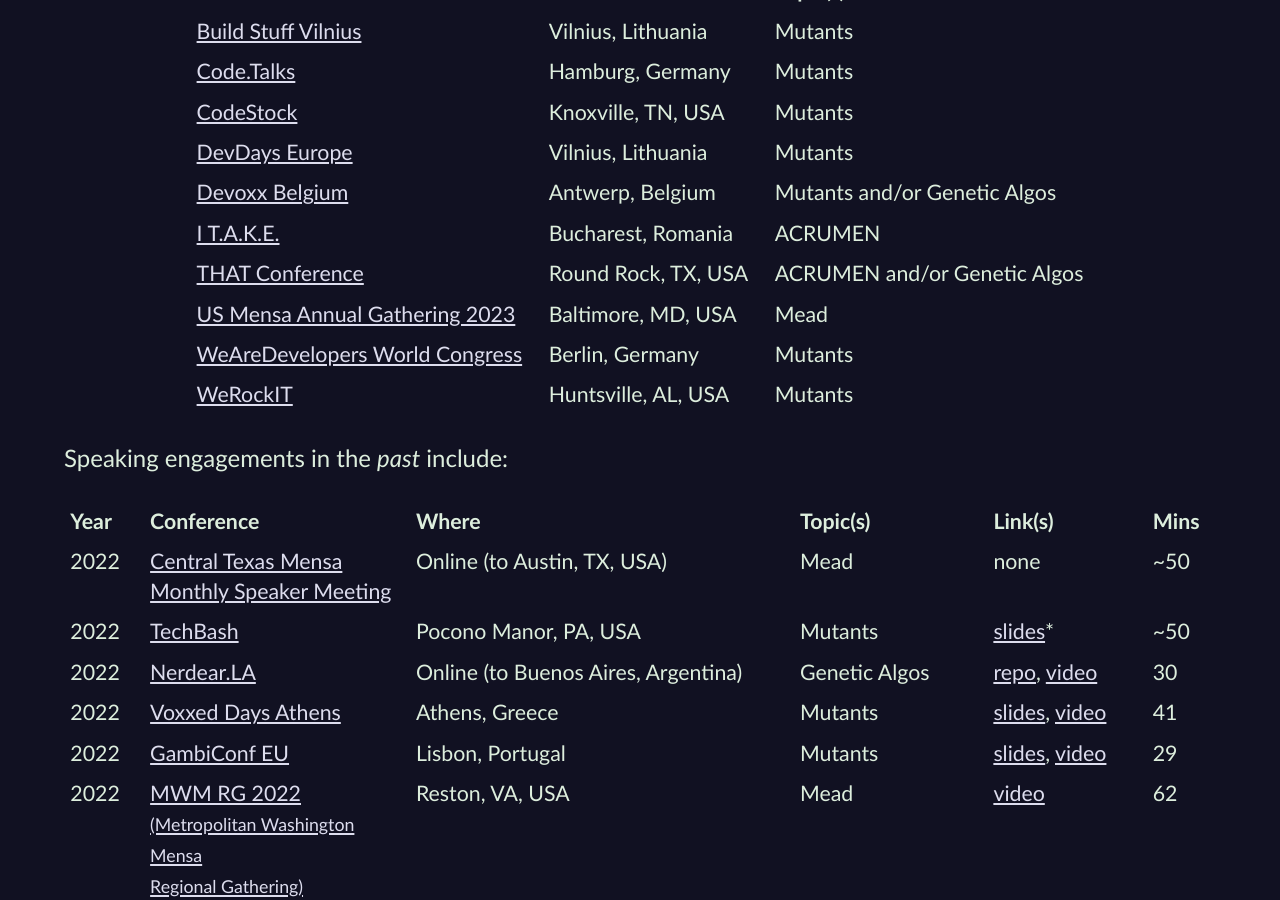
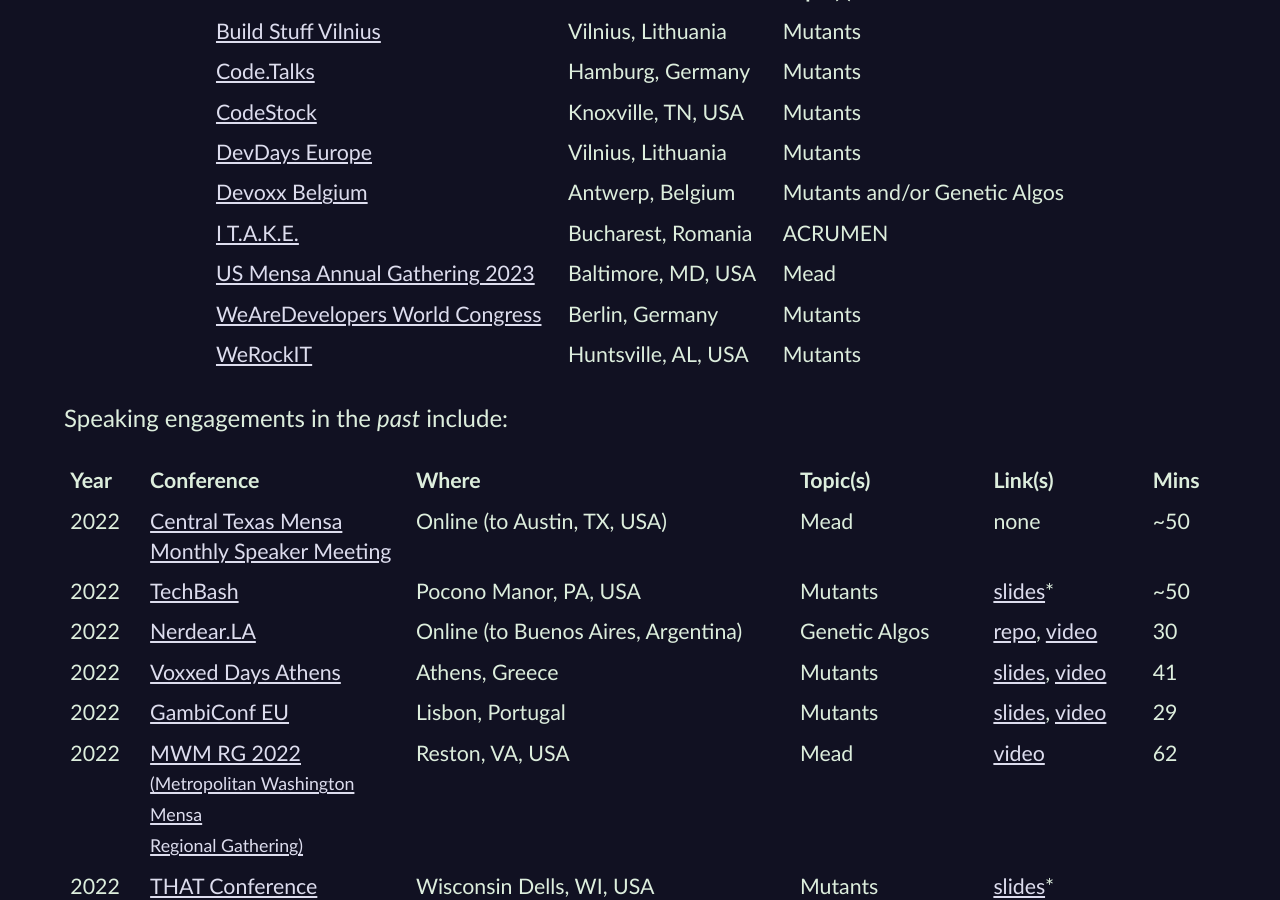
Before and after one commit to CodosaurusLLC/CodosaurusLLC.github.io, a Jekyll site: the page built from speaking.md, in a window 1280 px wide and 900 px high, scrolled down 1836 px. Built offline with Jekyll 4.4.1, drawn with Linux system fonts in a browser that asks for light colours.

Commit message:
remove maybe-talk for THAT Conf TX, now definite

```diff
--- a/speaking.md
+++ b/speaking.md
@@ -134,7 +134,6 @@
 |[DevDays Europe](https://devdays.lt/){:rel="nofollow" target="_new"}||Vilnius, Lithuania||Mutants|
 |[Devoxx Belgium](https://devoxx.be/){:rel="nofollow" target="_new"}||Antwerp, Belgium||Mutants and/or Genetic Algos|
 |[I T.A.K.E.](https://itakeunconf.com/){:rel="nofollow" target="_new"}||Bucharest, Romania||ACRUMEN|
-|[THAT Conference](https://that.us/events/tx/2022/){:rel="nofollow" target="_new"}||Round Rock, TX, USA||ACRUMEN and/or Genetic Algos|
 |[US Mensa Annual Gathering 2023](https://ag.us.mensa.org/){:rel="nofollow" target="_new"}||Baltimore, MD, USA||Mead|
 |[WeAreDevelopers World Congress](https://www.wearedevelopers.com/world-congress){:rel="nofollow" target="_new"}||Berlin, Germany||Mutants|
 |[WeRockIT](https://www.werockitconf.com/){:rel="nofollow" target="_new"}||Huntsville, AL, USA||Mutants|
```
